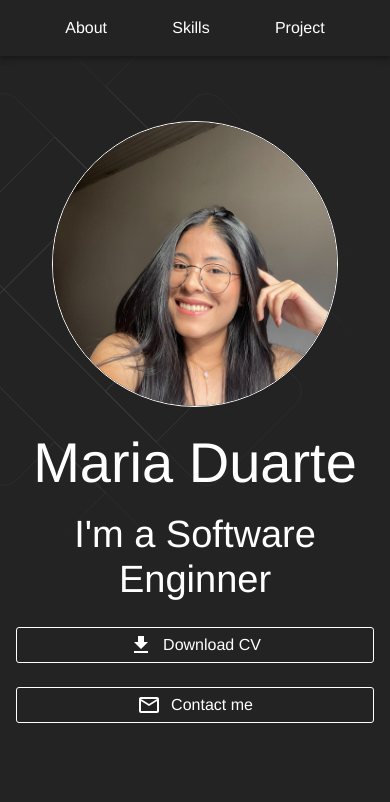
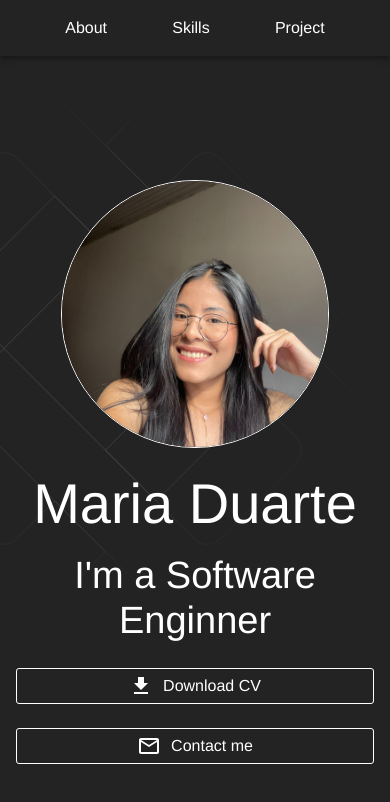
Before and after one commit to duartemariaa/my-portfolio, a React (Vite) app: page / in a window 390 px wide. Shown: the top 802 px of the page. Built offline with nearby package versions, Linux system fonts and the light colour scheme.

Commit message:
fix: Hero component UI

```diff
--- a/src/pages/Home/sections/Hero/Hero.tsx
+++ b/src/pages/Home/sections/Hero/Hero.tsx
@@ -13,10 +13,16 @@ const Hero = () => {
         height: '100vh',
         display: "flex",
         alignItems: "center",
+        [theme.breakpoints.up('xs')]: {
+            paddingTop: "100px",
+        },
+        [theme.breakpoints.up('md')]: {
+            paddingTop: "0",
+        }
     }))
 
     const StyledImg = styled('img')(({theme})=> ({
-        width: '80%',
+        width: '75%',
         borderRadius: '50%',
         border: `1px solid ${theme.palette.primary.contrastText}`,
     }))
```
